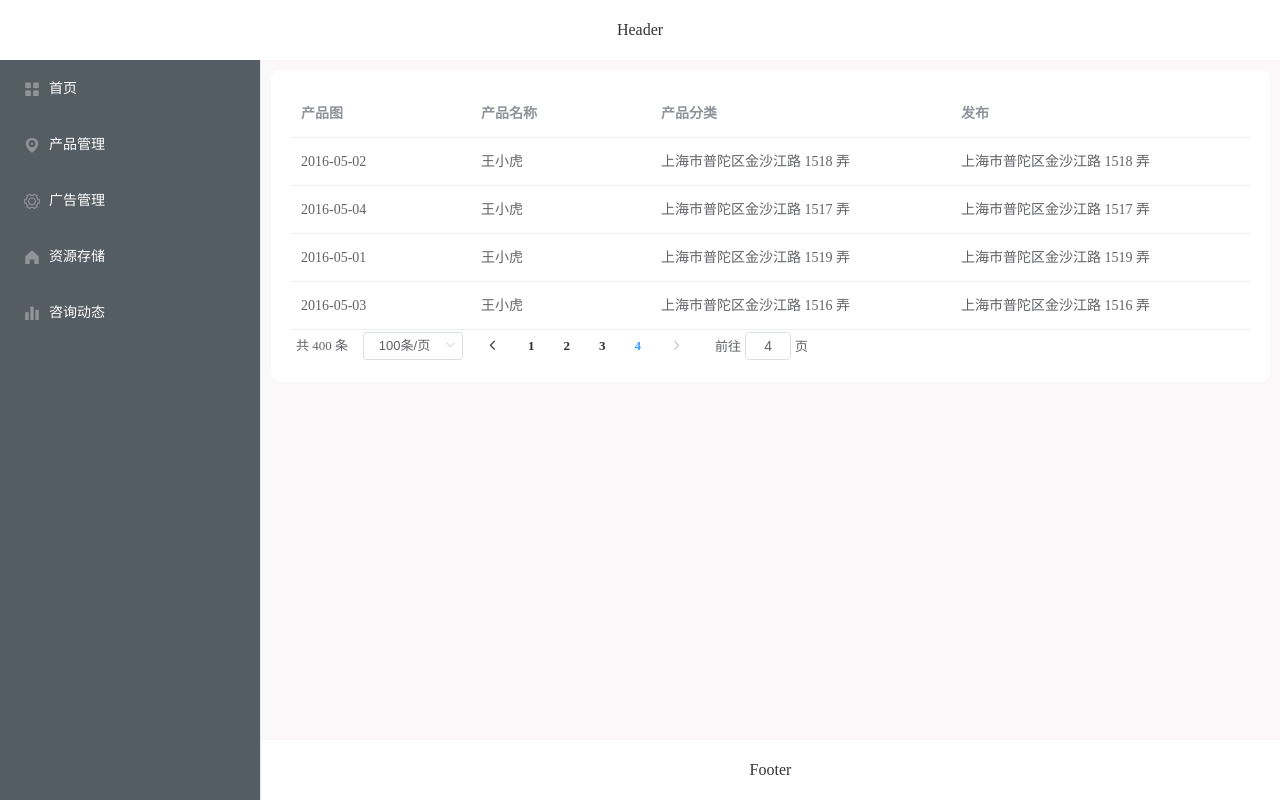
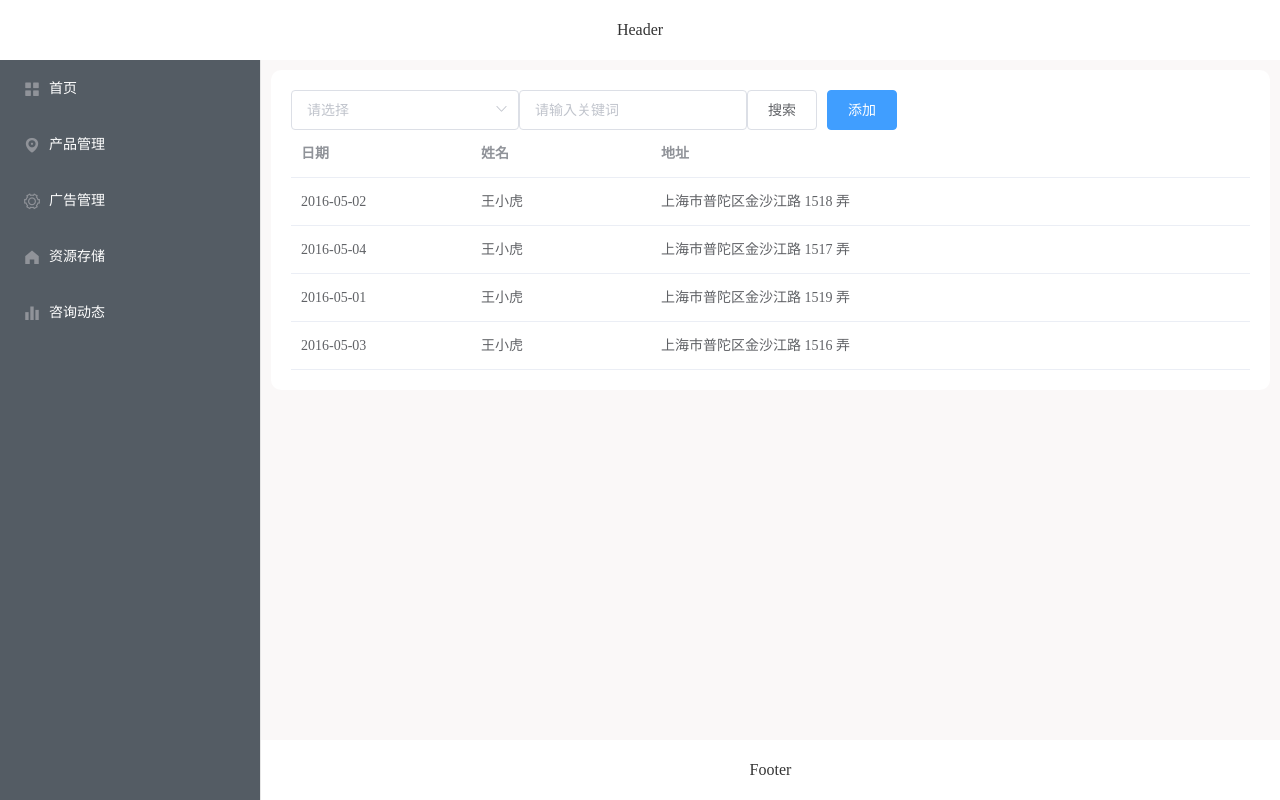
Before and after one commit to yisuayn/chengyue_admin, a Vue app: page /product in a window 1280 px wide. Built offline with nearby package versions, Linux system fonts and the light colour scheme.

Commit message:
产品页更新

```diff
--- a/src/Cypage/Cyproduct.vue
+++ b/src/Cypage/Cyproduct.vue
@@ -1,20 +1,44 @@
 <template>
   <div class="Cyproduct">
     <Weight>
+      <div>
+        <el-select v-model="Selectwords" filterable placeholder="请选择">
+          <el-option
+            v-for="item in wordsteam"
+            :key="item.Selectwords"
+            :label="item.text"
+            :value="item.Selectwords"
+          >
+          </el-option>
+        </el-select>
+        <el-select
+          v-model="value"
+          multiple
+          filterable
+          remote
+          reserve-keyword
+          placeholder="请输入关键词"
+          :remote-method="remoteMethod"
+          :loading="loading"
+        >
+          <el-option
+            v-for="item in options"
+            :key="item.value"
+            :label="item.label"
+            :value="item.value"
+          >
+          </el-option>
+        </el-select>
+        <el-button>搜索</el-button>
+        <el-button type="primary" @click="dialog = true">添加</el-button>
+      </div>
       <el-table :data="tableData" style="width: 100%">
-                <el-table-column prop="date" label="产品图" width="180">
+        <el-table-column prop="date" label="日期" width="180">
         </el-table-column>
-                <el-table-column prop="name" label="产品名称" width="180">
+        <el-table-column prop="name" label="姓名" width="180">
         </el-table-column>
-                <el-table-column prop="address" label="产品分类">
-                </el-table-column>
-                <el-table-column prop="address" label="发布">
-                </el-table-column>
+        <el-table-column prop="address" label="地址"> </el-table-column>
       </el-table>
-            <el-pagination @size-change="handleSizeChange" @current-change="handleCurrentChange"
-                :current-page="currentPage4" :page-sizes="[100, 200, 300, 400]" :page-size="100"
-                layout="total, sizes, prev, pager, next, jumper" :total="400">
-            </el-pagination>
     </Weight>
   </div>
 </template>
@@ -22,7 +46,69 @@
 export default {
   data() {
     return {
-            currentPage4:4,
+      wordsteam: [
+        {
+          Selectwords: '选项1',
+          text: '黄金糕',
+        },
+      ],
+      Selectwords: '',
+      options: [],
+      value: [],
+      list: [],
+      loading: false,
+      states: [
+        'Alabama',
+        'Alaska',
+        'Arizona',
+        'Arkansas',
+        'California',
+        'Colorado',
+        'Connecticut',
+        'Delaware',
+        'Florida',
+        'Georgia',
+        'Hawaii',
+        'Idaho',
+        'Illinois',
+        'Indiana',
+        'Iowa',
+        'Kansas',
+        'Kentucky',
+        'Louisiana',
+        'Maine',
+        'Maryland',
+        'Massachusetts',
+        'Michigan',
+        'Minnesota',
+        'Mississippi',
+        'Missouri',
+        'Montana',
+        'Nebraska',
+        'Nevada',
+        'New Hampshire',
+        'New Jersey',
+        'New Mexico',
+        'New York',
+        'North Carolina',
+        'North Dakota',
+        'Ohio',
+        'Oklahoma',
+        'Oregon',
+        'Pennsylvania',
+        'Rhode Island',
+        'South Carolina',
+        'South Dakota',
+        'Tennessee',
+        'Texas',
+        'Utah',
+        'Vermont',
+        'Virginia',
+        'Washington',
+        'West Virginia',
+        'Wisconsin',
+        'Wyoming',
+      ],
       tableData: [{
             date: '2016-05-02',
             name: '王小虎',
@@ -40,15 +126,27 @@ export default {
             name: '王小虎',
             address: '上海市普陀区金沙江路 1516 弄'
           }]
+    };
+  },
+  mounted() {
+    this.list = this.states.map((item) => {
+      return { value: `${item}`, label: `${item}` };
+    });
+  },
+  methods: {
+    remoteMethod(query) {
+      if (query !== '') {
+        this.loading = true;
+        setTimeout(() => {
+          this.loading = false;
+          this.options = this.list.filter((item) => {
+            return item.label.toLowerCase().indexOf(query.toLowerCase()) > -1;
+          });
+        }, 200);
+      } else {
+        this.options = [];
       }
     },
-    methods: {
-      handleSizeChange(val) {
-        console.log(`每页 ${val} 条`);
   },
-      handleCurrentChange(val) {
-        console.log(`当前页: ${val}`);
-      }
-    },
-}
+};
 </script>
```
Also changed, not shown: .prettierrc.js (added). Lines whose indentation alone changed are shown as unchanged.
